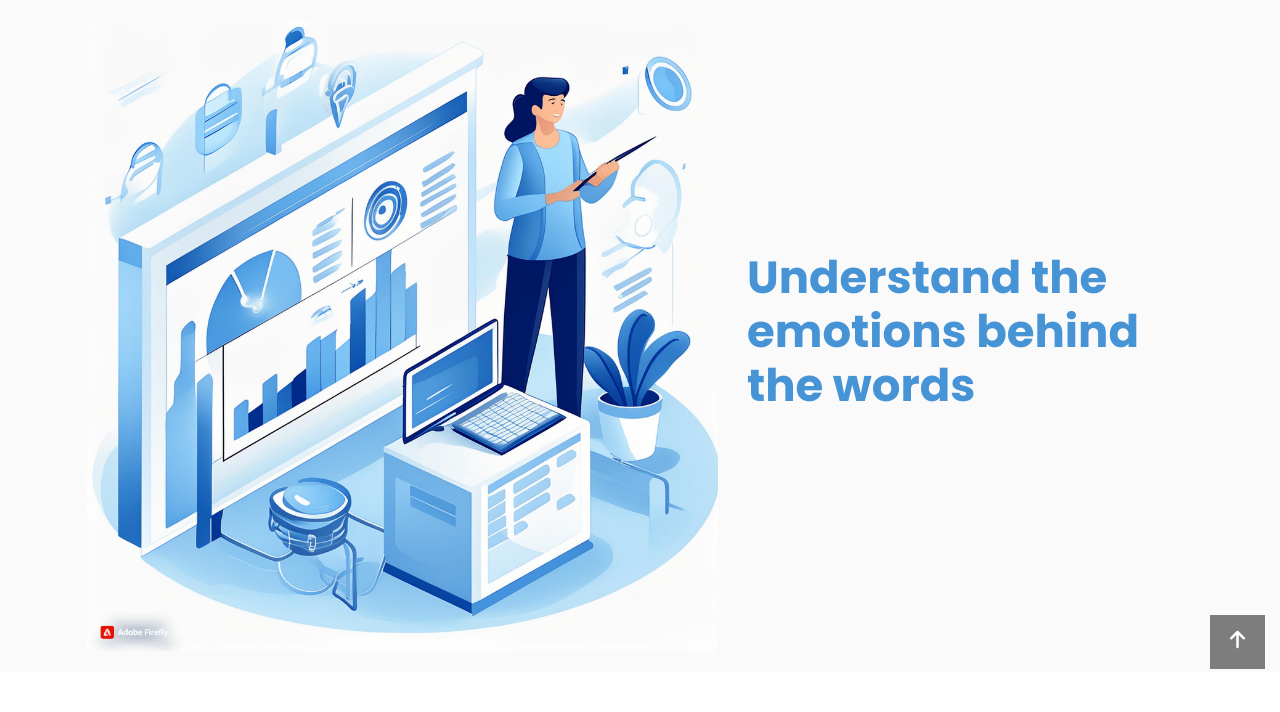
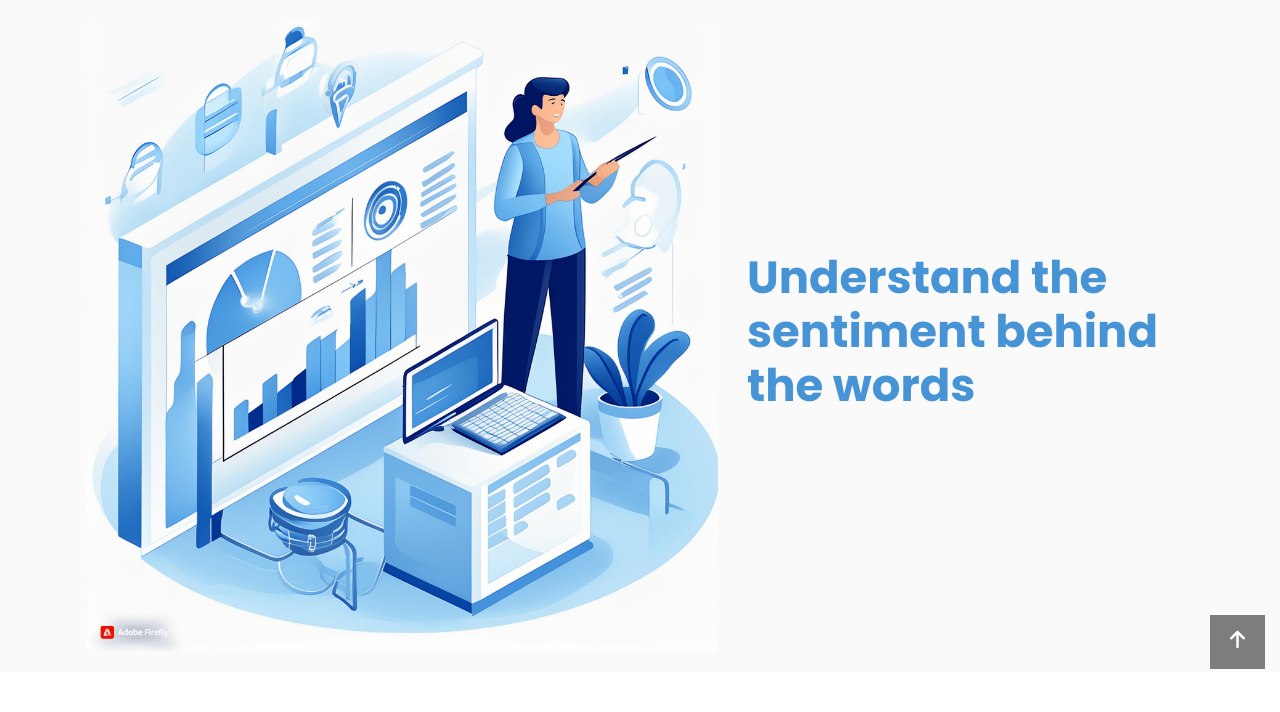
Before and after one commit to Vijayalekshmi203/SentimentAnalysis, a Flask app: page / in a window 1280 px wide. Shown: the part 96-808 px from the top of the page. Run offline with Flask 3, Linux system fonts and the light colour scheme; some libraries are stand-ins or nearby versions.

Commit message:
Changes made

```diff
--- a/templates/index.html
+++ b/templates/index.html
@@ -68,7 +68,7 @@
 						</div>
 						<div class="col-lg-5 col-md-12 col-12 my-3 d-lg-flex align-items-center">
 							<div class="slide_caption">
-								<h3>Understand the<br>emotions behind<br>the words</h3>
+								<h3>Understand the<br>sentiment behind<br>the words</h3>
 							</div>
 						</div>
 					</div>
@@ -99,7 +99,7 @@
 						<h2>What is Sentiment Analysis?</h2>
 					</div>
 					<div class="abt_cnt">
-						<p>Lorem ipsum dolor sit amet, consectetur adipiscing elit, sed do eiusmod tempor incididunt ut labore et dolore magna aliqua. Ut enim ad minim veniam, quis nostrud exercitation ullamco laboris nisi ut aliquip ex ea commodo consequat. Duis aute irure dolor in reprehenderit in voluptate velit esse cillum dolore eu fugiat nulla pariatur. Excepteur sint occaecat cupidatat non proident, sunt in culpa qui officia deserunt mollit anim id est laborum.</p>
+						<p>Sentiment analysis is a process in natural language processing (NLP) that involves identifying and categorizing opinions expressed in text to determine the sentiment as positive, negative, or neutral. It is commonly used to analyze customer reviews, social media posts, and other forms of text data to gauge public opinion, customer satisfaction, and market trends. Sentiment analysis helps businesses and organizations understand how people feel about their products, services, or topics, enabling data-driven decision-making and improved customer engagement.</p>
 					</div>
 				</div>
 				<div class="col-lg-6 col-md-12 col-12 my-3" data-aos="fade-left" data-aos-easing="ease-out-back" data-aos-duration="1000" data-aos-offset="300">
```
